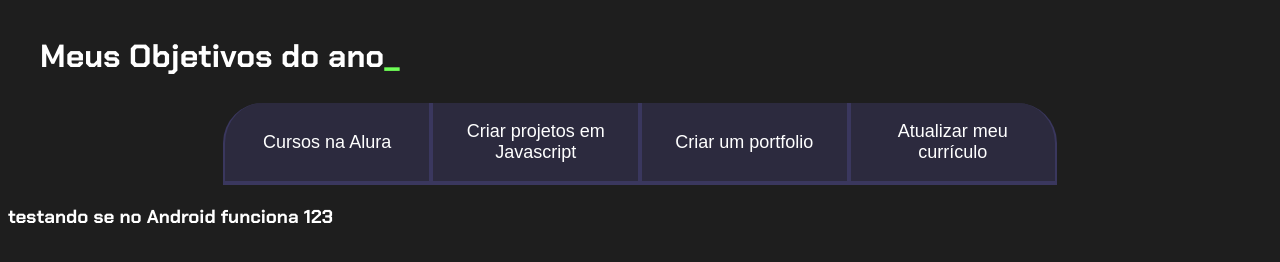
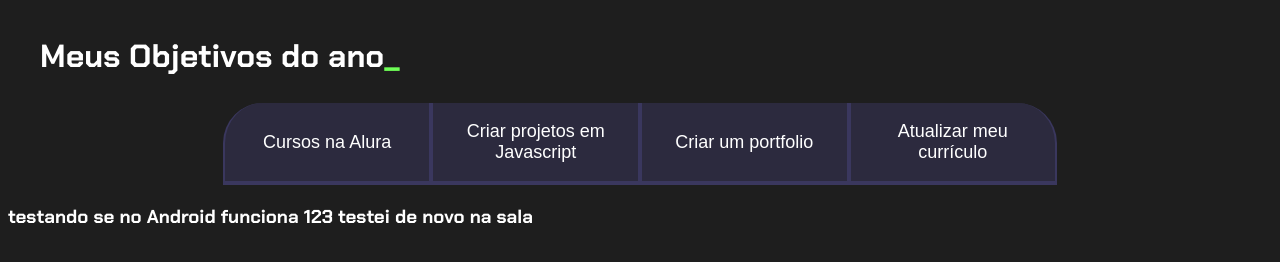
Before and after one commit to lucaslira12345678910/MatematicaAplicada_3-A_Marins2024, a plain HTML site: page index.html in a window 1280 px wide. Drawn offline with Linux system fonts and the light colour scheme.

Commit message:
Atualizar o index.html

```diff
--- a/index.html
+++ b/index.html
@@ -22,7 +22,10 @@
     </div>
 </section>
 
-<h3> testando se no Android funciona 123 </h3>
+<h3> testando se no Android funciona 123
+
+
+testei de novo na sala  </h3>
 
 </body>
 </html>
```
